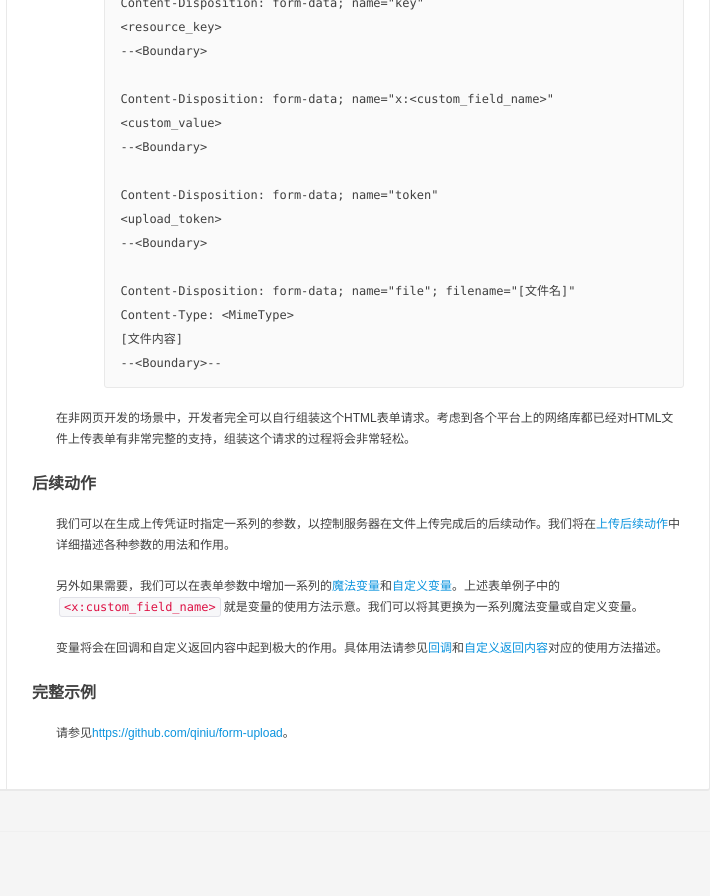
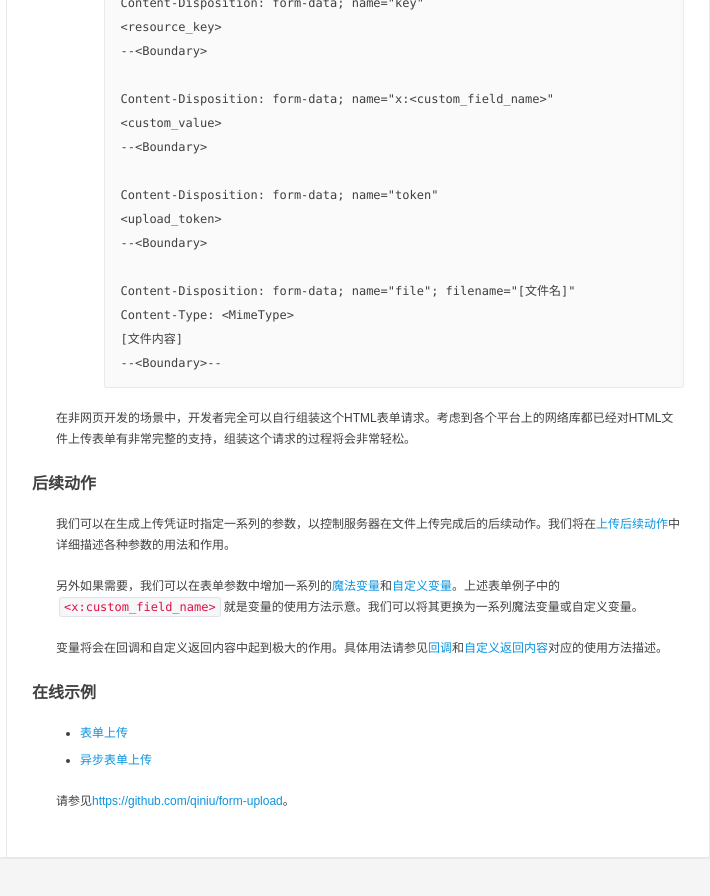
Before and after one commit to qiniu/developer.qiniu.com, a Jekyll site: the page built from docs/v6/api/overview/up/form-upload.md, in a window 1280 px wide and 900 px high, scrolled down 1166 px. Shown: the top 896 px of the window, without its empty margins (411-1121 px from the left). Built offline with Jekyll 4.4.1, drawn with Linux system fonts in a browser that asks for light colours; nearby versions of some CDN libraries; library files that are not in the unit come from our copies; before the commit the page ends 1998 px from its top, so only the background shows below that.

Commit message:
add demos based on jsfiddle

```diff
--- a/docs/v6/api/overview/up/form-upload.md
+++ b/docs/v6/api/overview/up/form-upload.md
@@ -73,6 +73,11 @@ Content-Type: <MimeType>
 变量将会在回调和自定义返回内容中起到极大的作用。具体用法请参见[回调](response/callback.html)和[自定义返回内容](response/response-body.html)对应的使用方法描述。
 
 <a id="form-upload-example"></a>
-## 完整示例
+## 在线示例
+
+- [表单上传](http://jsfiddle.net/gh/get/library/pure/icattlecoder/jsfiddle/tree/master/formupload)
+
+- [异步表单上传](http://jsfiddle.net/gh/get/jquery/1.9.1/icattlecoder/jsfiddle/tree/master/ajaxupload)
+
 
 请参见<https://github.com/qiniu/form-upload>。
```
Also changed, not shown: docs/v6/api/overview/up/chunked-upload.md (+5 -0 lines), docs/v6/api/reference/security/upload-token.md (+5 -0 lines).
